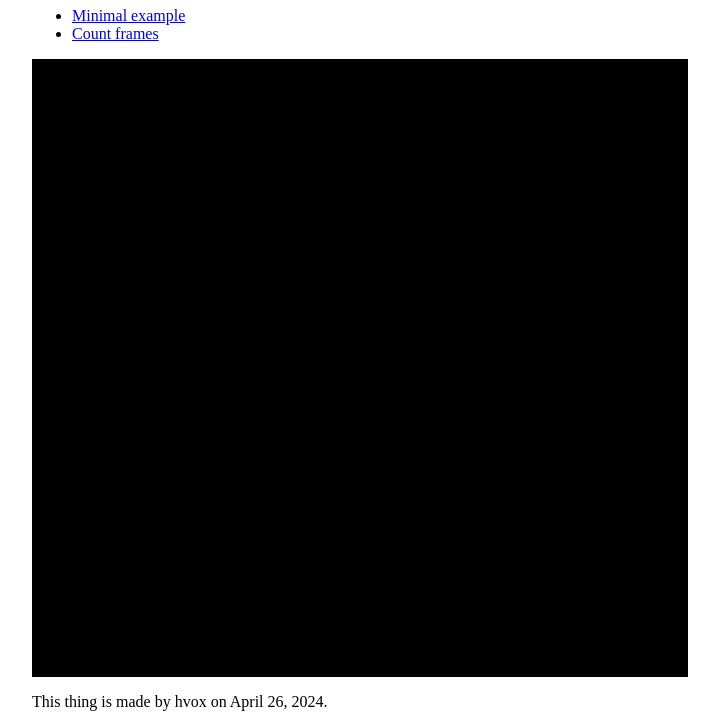
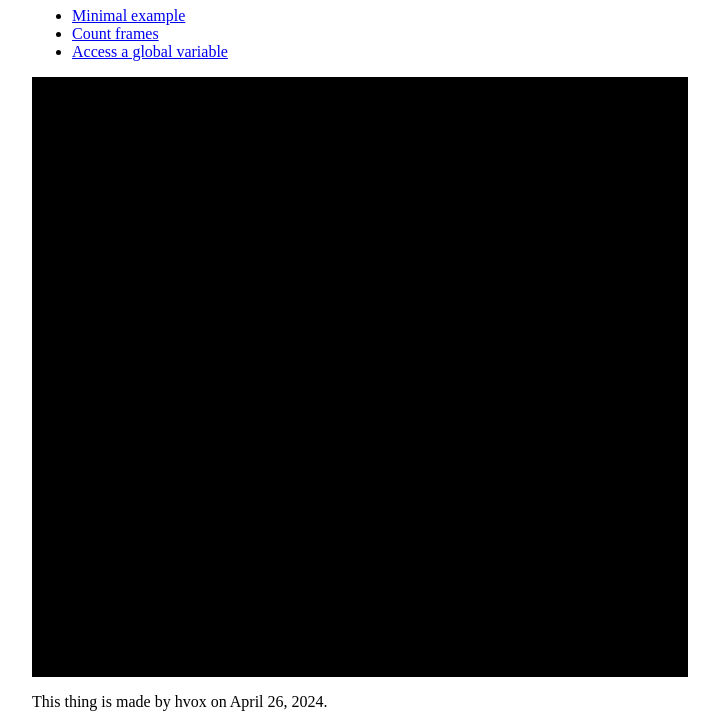
Before and after one commit to hvox/learn-wasm, a plain HTML site: page wasm-for-browser/index.html in a window 1280 px wide. Shown: the part 73-800 px from the top of the page, without its empty margins (280-999 px from the left). Drawn offline with Linux system fonts and the light colour scheme.

Commit message:
Add access-a-global-variable.wat

```diff
--- a/wasm-for-browser/index.html
+++ b/wasm-for-browser/index.html
@@ -18,6 +18,7 @@
 		<ul id=wasm-module-list>
 			<li><a href="minimal-example.wasm"></a></li>
 			<li><a href="count-frames.wasm"></a></li>
+			<li><a href="access-a-global-variable.wasm"></a></li>
 		</ul>
 	</header>
 	<main>
```
Also changed, not shown: 1 other file.
